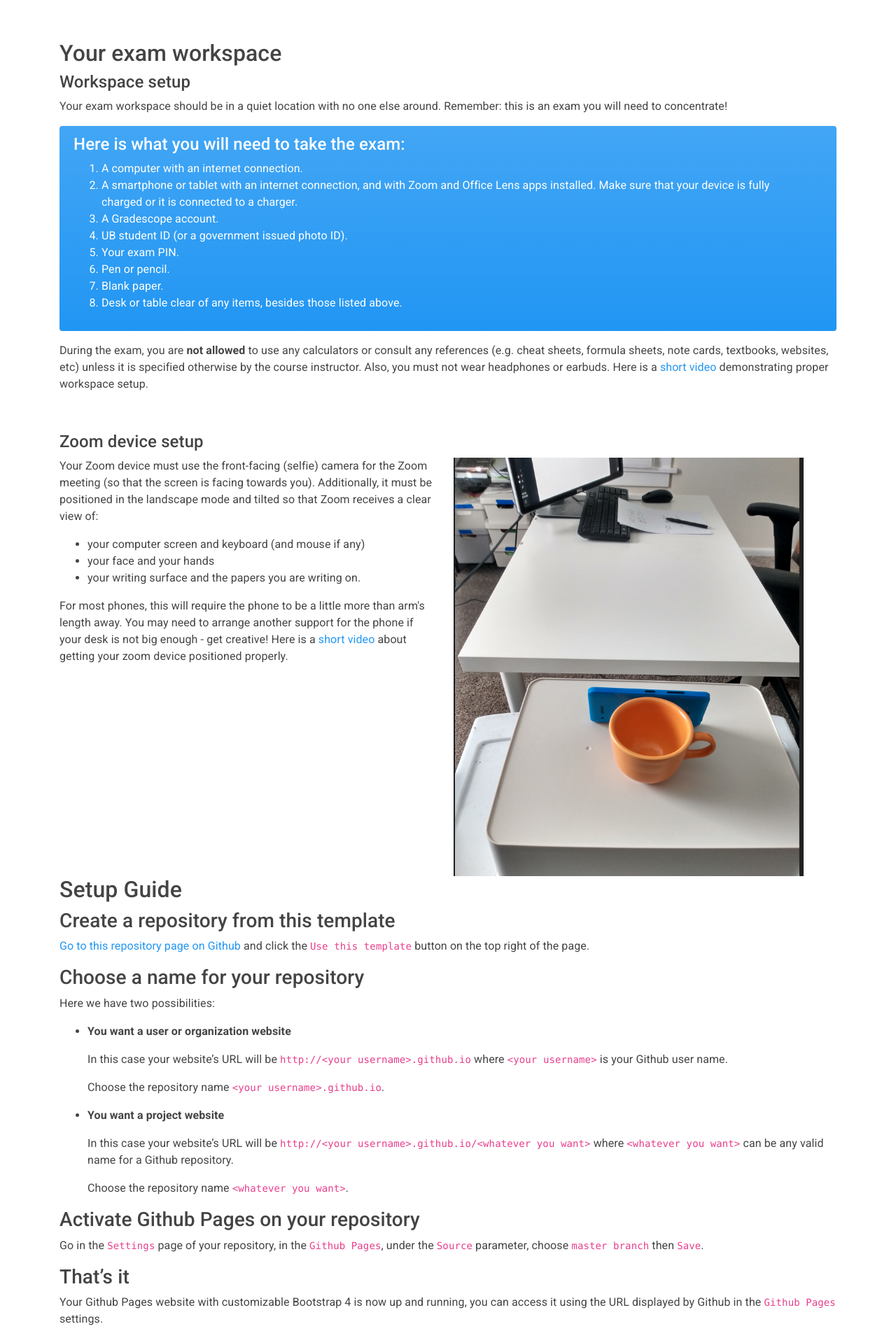
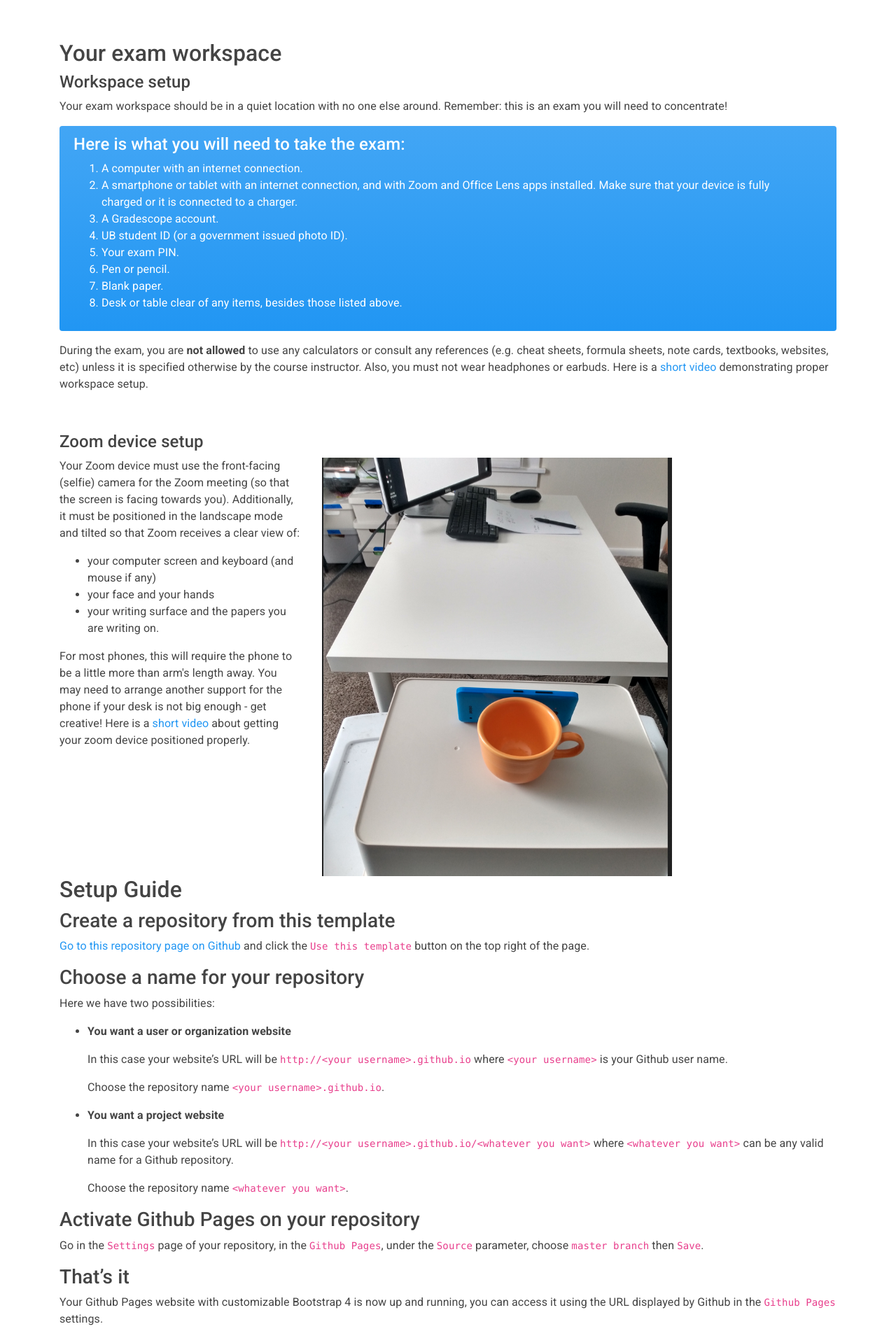
Before and after one commit to ub-math/exam_guides, a Jekyll site: the page built from docs/index.md, in a window 1280 px wide. Shown: the part 1498-3410 px from the top of the page at 70% size. Built offline with Jekyll 4.4.1, drawn with Linux system fonts in a browser that asks for light colours.

Commit message:
Update index.md

```diff
--- a/docs/index.md
+++ b/docs/index.md
@@ -112,7 +112,7 @@ demonstrating proper workspace setup.
 <div class="container" style="padding-left:0">
     <h4>Zoom device setup</h4>
     <div class="row">
-        <div class="col-lg">
+        <div class="col-lg-4">
             <p>Your Zoom device must use the front-facing (selfie) camera for the Zoom meeting (so that the screen is facing towards you).
             Additionally, it must be positioned in the landscape mode and tilted so that Zoom receives a clear view of:
 
```
